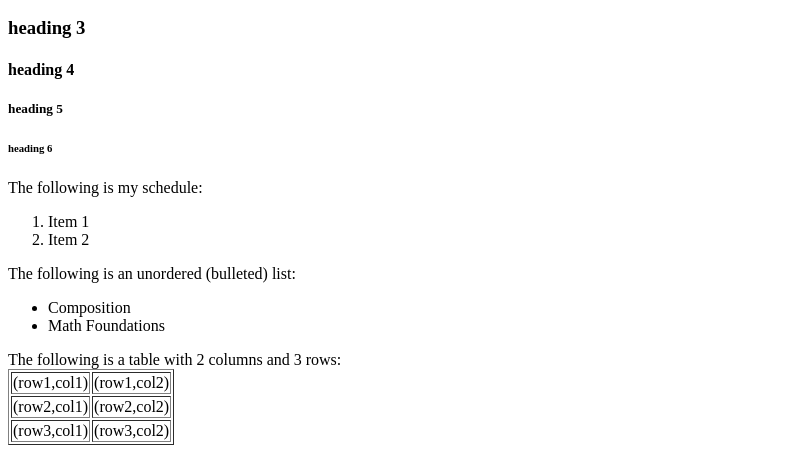
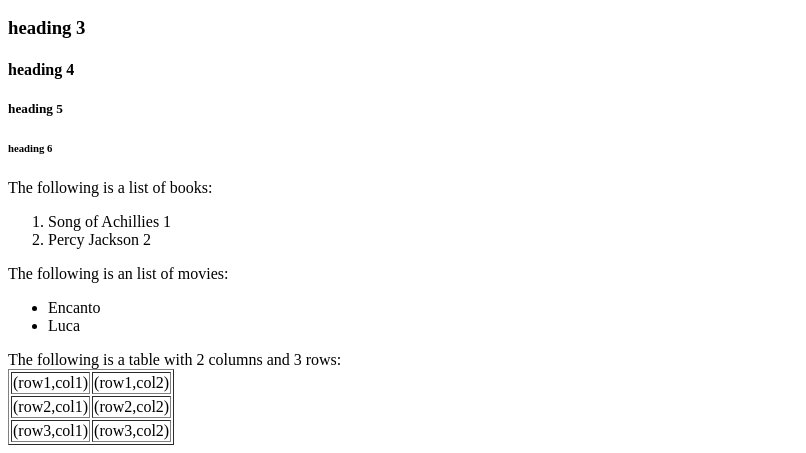
Before and after one commit to odlhcsed/html-basics-1-Dania-L, a plain HTML site: page index.html in a window 1280 px wide. Shown: the part 552-1005 px from the top of the page, without its empty margins (0-806 px from the left). Drawn offline with Linux system fonts and the light colour scheme.

Commit message:
Update index.html

```diff
--- a/index.html
+++ b/index.html
@@ -48,16 +48,16 @@
         <h5>heading 5</h5>
         <h6>heading 6</h6>
 
-        The following is my schedule:
+        The following is a list of books:
         <ol>
-            <li>Item 1</li>
-            <li>Item 2</li>
+            <li>Song of Achillies 1</li>
+            <li>Percy Jackson 2</li>
         </ol>
 
-        The following is an unordered (bulleted) list:
+        The following is an list of movies:
         <ul>
-            <li>Composition </li>
-            <li>Math Foundations </li>
+            <li>Encanto </li>
+            <li>Luca </li>
         </ul>
 
         The following is a table with 2 columns and 3 rows:
```
